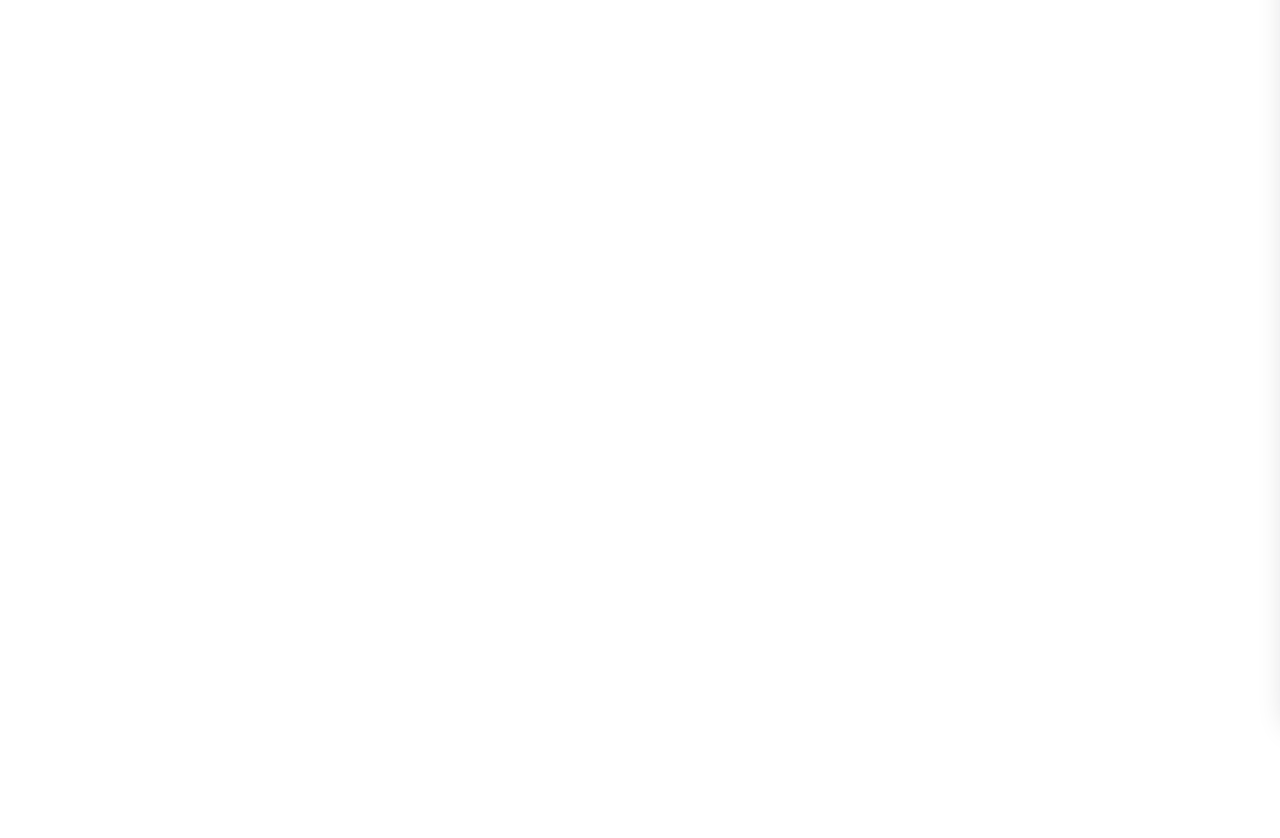
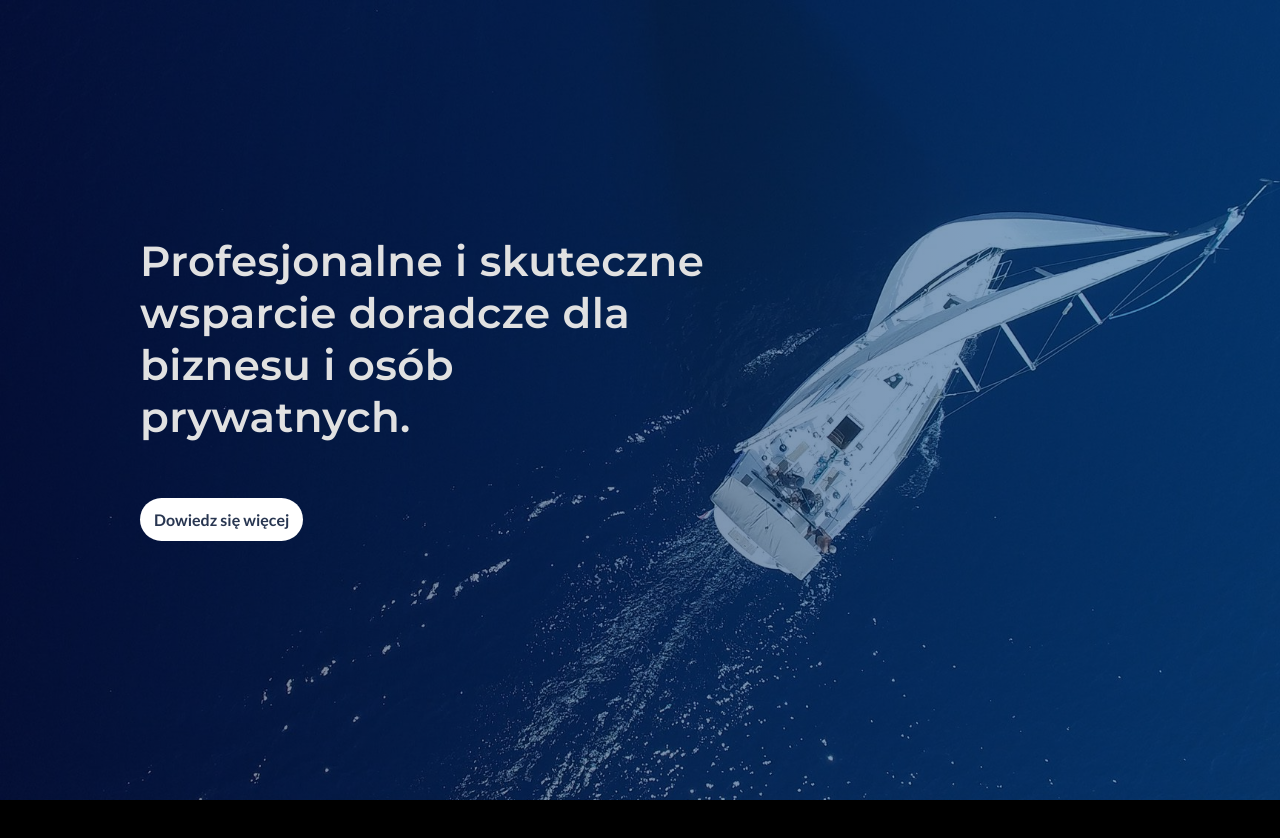
Before and after one commit to JRzankowski/dorfin-gatsby, a Gatsby site: page / in a window 1280 px wide. Shown: the top 838 px of the page. Built offline with nearby package versions, Linux system fonts and the light colour scheme; Gatsby itself is replaced by a stand-in of ours.

Commit message:
hero page rdy

```diff
--- a/gatsby-config.js
+++ b/gatsby-config.js
@@ -20,8 +20,8 @@ module.exports = {
                         ]
                     },
                     {
-                        family: `Raleway`,
-                        variants: [`400`, `600`, `700`],
+                        family: `Lato`,
+                        variants: [`300`,`400`, `600`, `700`],
                         subsets: [
                             "latin-ext"
                         ]
@@ -38,7 +38,8 @@ module.exports = {
         },
         `gatsby-transformer-sharp`,
         `gatsby-plugin-sharp`,
-        `gatsby-plugin-mdx`
+        `gatsby-plugin-mdx`,
+        `gatsby-background-image`
 
 
         // {
--- a/package.json
+++ b/package.json
@@ -9,6 +9,7 @@
     "@mdx-js/react": "^1.5.8",
     "babel-plugin-styled-components": "^1.10.7",
     "gatsby": "^2.20.12",
+    "gatsby-background-image": "^1.1.1",
     "gatsby-image": "^2.3.1",
     "gatsby-plugin-layout": "^1.2.3",
     "gatsby-plugin-manifest": "^2.3.3",
@@ -20,6 +21,7 @@
     "gatsby-plugin-styled-components": "^3.2.3",
     "gatsby-source-filesystem": "^2.2.2",
     "gatsby-transformer-sharp": "^2.4.3",
+    "intersection-observer": "^0.9.0",
     "prop-types": "^15.7.2",
     "react": "^16.12.0",
     "react-dom": "^16.12.0",
--- a/src/components/navigation/Navigation.js
+++ b/src/components/navigation/Navigation.js
@@ -1,4 +1,4 @@
-import React, {useEffect, useState,useRef} from "react"
+import React, {useEffect, useState, useRef} from "react"
 import styled from 'styled-components';
 import {graphql, useStaticQuery} from "gatsby";
 import Image from 'gatsby-image';
@@ -12,24 +12,32 @@ const HeaderWrapper = styled.header`
   position: fixed;
   top: ${props => props.visible ? '0' : '-75px'};
   width: 100vw;
-  height: ${props => props.smaller ? '60px' : '75px'};
+  height: ${props => props.smaller ? '60px' : '65px'};
   box-shadow: ${props => props.smaller ? 'rgba(2, 12, 27, 0.2) 0 10px 30px -10px' : null};
+  opacity: ${props => props.smaller ? '.95' : null};
   transition: .6s;
-  z-index: 3;
+  z-index: 4;
+  background: white;
 `;
 const NavigationWrapper = styled.nav`
   display: flex;
-  justify-content: space-evenly;
+  justify-content: space-between;
   align-items: center;
-  position: relative;
   width: 100%;
+  padding: 0 25px;
+  @media(min-width: 750px){
+     //justify-content: space-between;
+  }
 `;
 
-const NavigationMenu = styled.div`
+const NavigationMenuMobile = styled.div`
   position: relative;
   width: 30px;
   height: 24px;
   cursor: pointer;
+  @media(min-width: 750px){
+     display: none;
+  }
 `;
 
 const NavigationMenuBurger = styled.div`
@@ -72,6 +80,9 @@ const NavigationNumber = styled.span`
   font-size: 12px;
   font-weight: 800;
   color: #283651;
+  @media(min-width: 750px){
+     justify-self: end;
+  }
 `;
 
 const LogoWrapper = styled.div`
@@ -102,39 +113,50 @@ const DropdownMenu = styled.div`
   box-shadow: rgba(2, 12, 27, 0.2) 0 10px 30px -10px;
   transition: 1s;
   padding-bottom: 165px;
+  @media(min-width: 750px){
+     display: none;
+  }
 
   ul{
     list-style: none;
     display: flex;
     flex-direction: column;
-
-
-
     li{
       border-bottom: 1px solid black;
       padding: 8px;
 
       &:first-child{
         border: none;
-
-
       }
       &:last-child{
         text-align: center;
         border-bottom: none;
       }
-
-
       a{
         font-size: 17px;
         font-weight: 400;
         letter-spacing: 1px;
+        @media(min-width: 350px){
+          font-size: 23px;
+         }
       }
-
     }
   }
+`;
+const NavigationMenuDesktop = styled.nav`
+  display: none;
+  @media(min-width: 750px){
+     display: block;
+  }
+  position: relative;
 
-
+  ul{
+    display: flex;
+    li{
+      list-style: none;
+      margin-right: 35px;
+    }
+  }
 `;
 
 const Navigation = () => {
@@ -183,22 +205,30 @@ const Navigation = () => {
     const ref = useRef();
 
     useOutsideClick(ref, () => {
-        if(menuActive){
+        if (menuActive) {
             toggleMenu()
         }
     });
 
 
-
     return (
         <HeaderWrapper menuActive={menuActive} smaller={smallerMenu} visible={menuVisible}>
             <NavigationWrapper>
-                <NavigationMenu onClick={toggleMenu}>
+                <NavigationMenuMobile onClick={toggleMenu}>
                     <NavigationMenuBurger menuActive={menuActive}/>
-                </NavigationMenu>
+                </NavigationMenuMobile>
                 <LogoWrapper>
                     <Logo fluid={data.file.childImageSharp.fluid}/>
                 </LogoWrapper>
+                <NavigationMenuDesktop>
+                    <ul>
+                        <li><a>Start</a></li>
+                        <li><a>O nas</a></li>
+                        <li><a>Oferta</a></li>
+                        <li><a>Współpracujemy</a></li>
+                        <li><a>Kontakt</a></li>
+                    </ul>
+                </NavigationMenuDesktop>
                 <NavigationNumber>509-555-389</NavigationNumber>
             </NavigationWrapper>
             <DropdownMenu menuActive={menuActive} ref={ref}>
--- /dev/null
+++ b/src/components/sections/hero.js
@@ -0,0 +1,138 @@
+import React from "react"
+import styled from 'styled-components';
+import {graphql, useStaticQuery} from "gatsby";
+import Img from 'gatsby-image';
+
+const HeroWrapper = styled.section`
+  text-align: left;
+  background: linear-gradient(to right, #000428 0%, #004e92 100%);
+  position: relative;
+  height: 100vh;
+  width: 100%;
+  overflow: hidden;
+
+`;
+
+const HeroContent = styled.div`
+  position: absolute;
+  left: 50%;
+  top: 75%;
+  transform: translate(-50%,-50%);
+  width: 100%;
+  height: 100%;
+  text-align: left;
+  padding: 0 15px;
+  max-width: 1200px;
+  margin: 0 auto;
+  @media(min-width: 360px){
+   padding: 0 25px;
+  }
+  @media(min-width: 500px){
+   padding: 0 30% 0 25px;
+  }
+  @media(min-width: 600px){
+   padding: 0 35% 0 25px;
+  }
+  @media(min-width: 700px){
+   padding: 0 40% 0 100px;
+  }
+  @media(orientation: landscape) and (max-height: 450px){
+     padding: 0 35% 0 25px;
+  }
+`;
+
+const HeroH1 = styled.h1`
+  font-size: 28px;
+  position: relative;
+  font-weight: 600;
+  color: #e1e1e1;
+  z-index: 1;
+  letter-spacing: .4px;
+  font-family: 'Montserrat',serif;
+  @media(min-width: 500px){
+   font-size: 32px;
+  }
+  @media(min-width: 620px){
+   font-size: 36px;
+  }
+  @media(min-width: 700px){
+   font-size: 42px;
+  }
+   @media(orientation: landscape) and (max-height: 450px){
+    font-size: 24px;
+  }
+
+  span{
+  text-transform: uppercase;
+    font-size: 32px;
+    color: white;
+
+  }
+`;
+
+const HeroP = styled.p`
+  font-size: 14px;
+
+`;
+
+const ImageWrapper= styled(Img)`
+  position: absolute;
+  top: 0;
+  left: 0;
+  width: 100%;
+  height: 100vh;
+  z-index: -2;
+  object-fit: cover;
+  opacity: .5;
+
+
+
+
+
+`;
+
+const HeroBtn = styled.button`
+    font-family: 'Lato',serif;
+    font-weight: 700;
+    border-radius: 50px;
+   margin-top: 20px;
+    font-size: 16px;
+    border: none;
+    padding: 8px 14px;
+    color: #283651;
+    background-color: white;
+    line-height: 1.7;
+
+`;
+
+
+
+
+
+const Hero = () => {
+    const data = useStaticQuery(graphql`
+    {
+        file(name: { eq: "hero1" }) {
+            childImageSharp {
+                fluid(quality: 100, maxWidth:2000, duotone: { highlight: "#0ec4f1", shadow: "#192550", opacity: 50 }){
+                   ...GatsbyImageSharpFluid
+                }
+            }
+        }
+    }
+    `);
+    return (
+
+            <HeroWrapper >
+                <ImageWrapper backgroundColor fluid={data.file.childImageSharp.fluid} objectFit="cover" objectPosition="50% 50%"/>
+                <HeroContent>
+                    <HeroH1>Profesjonalne i skuteczne wsparcie doradcze dla biznesu i osób prywatnych.</HeroH1>
+                    <HeroBtn>Dowiedz się więcej</HeroBtn>
+                </HeroContent>
+            </HeroWrapper>
+
+
+    )
+};
+
+export default Hero
--- a/src/pages/index.js
+++ b/src/pages/index.js
@@ -1,8 +1,9 @@
 import React from "react"
+import Hero from "../components/sections/hero";
 
 
 const IndexPage = () => (
-    <div></div>
+    <Hero/>
 );
 
 export default IndexPage
--- a/src/styles/globalStyles.js
+++ b/src/styles/globalStyles.js
@@ -14,9 +14,13 @@ const GlobalStyles = createGlobalStyle`
   }
   body {
     margin: 0;
-    padding: 0;
     height: 200vh;
     font-family: ${fonts.mainFont} ;
+    background-color: black ;
+  }
+  section{
+    position: relative;
+    z-index: 1;
   }
 
   button {
--- a/src/styles/theme.js
+++ b/src/styles/theme.js
@@ -1,17 +1,11 @@
+
+
 const theme = {
     fonts: {
-        mainFont: 'Montserrat, serif'
+        mainFont: 'Montserrat, serif',
+        secondFont: 'Raleway, serif'
     },
-    fontSizes: {
-        xs: '12px',
-        smish: '13px',
-        sm: '14px',
-        md: '16px',
-        lg: '18px',
-        xl: '20px',
-        xxl: '22px',
-        h3: '32px',
-    },
+
 };
 
 export default theme;
```
Also changed, not shown: gatsby-browser.js (deleted, +0 -7 lines), src/assets/images/hero-img.jpg (added), src/assets/images/hero1.jpg (added), 1 other file.
